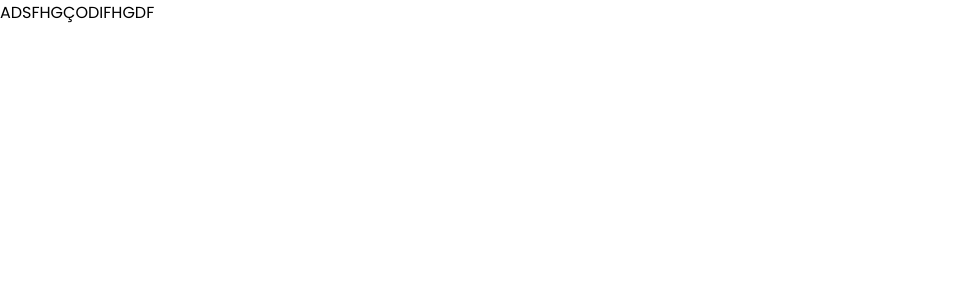
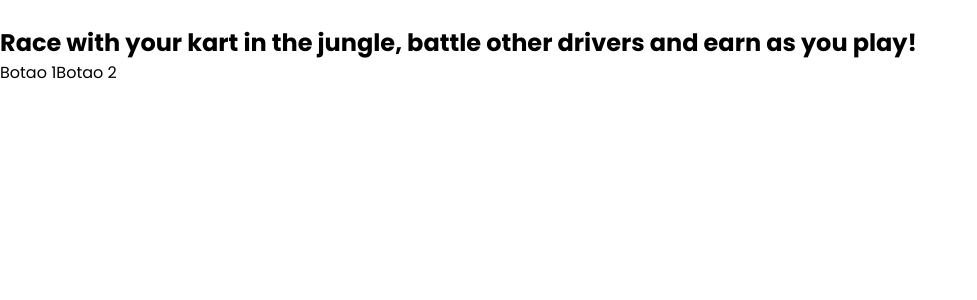
Before and after one commit to gabrielraiol/jungle-race, a React (Vite) app: page / in a window 1280 px wide. Shown: the top 300 px of the page, without its empty margins (0-977 px from the left). Built offline with nearby package versions, Linux system fonts and the light colour scheme.

Commit message:
starting

```diff
--- a/src/App.tsx
+++ b/src/App.tsx
@@ -1,7 +1,19 @@
 export default function App() {
   return (
     <section>
-      ADSFHGÇODIFHGDF
+      <header></header>
+      <div>
+        <div>
+          <img></img>
+          <h1>Race with your kart in the jungle, battle other drivers and earn as you play!</h1>
+          <a>Botao 1</a>
+          <a>Botao 2</a>
+        </div>
+
+        <div>
+          <img></img>
+        </div>
+      </div>
     </section>
   )
 }
```
